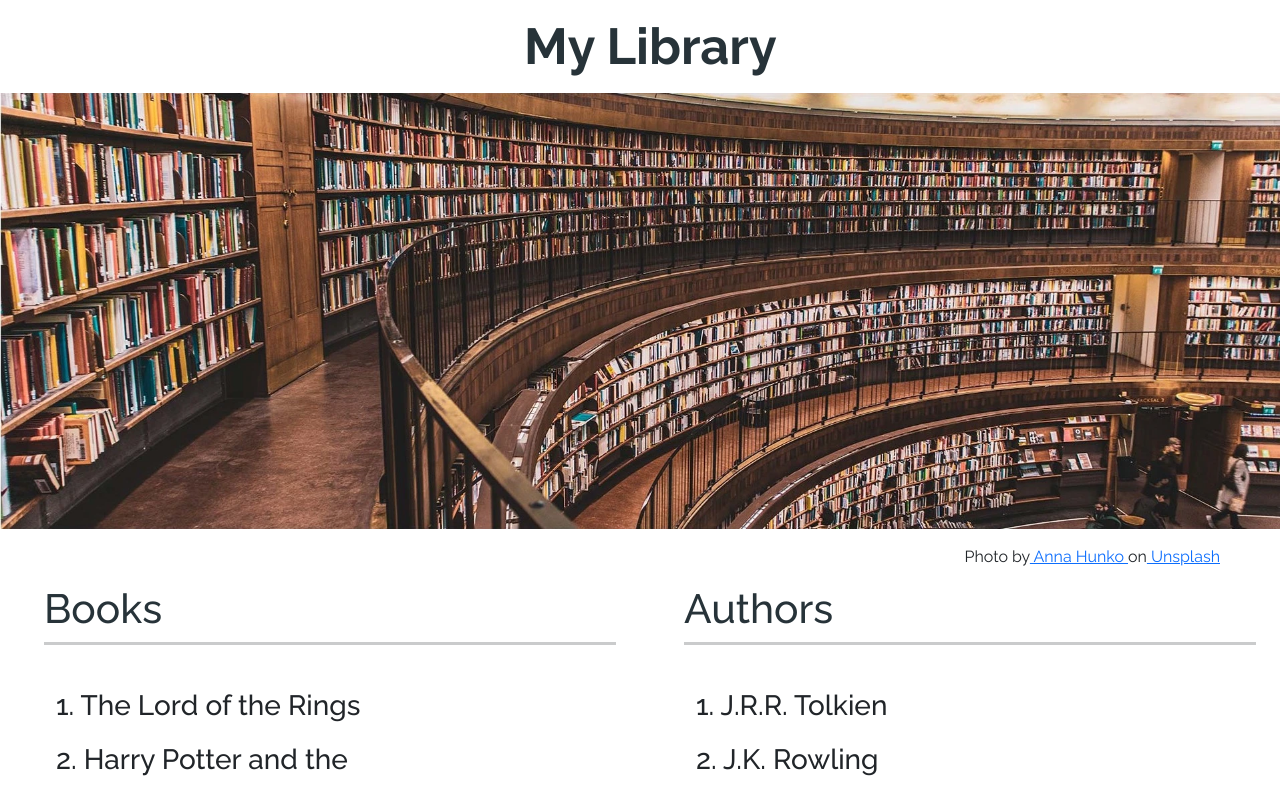
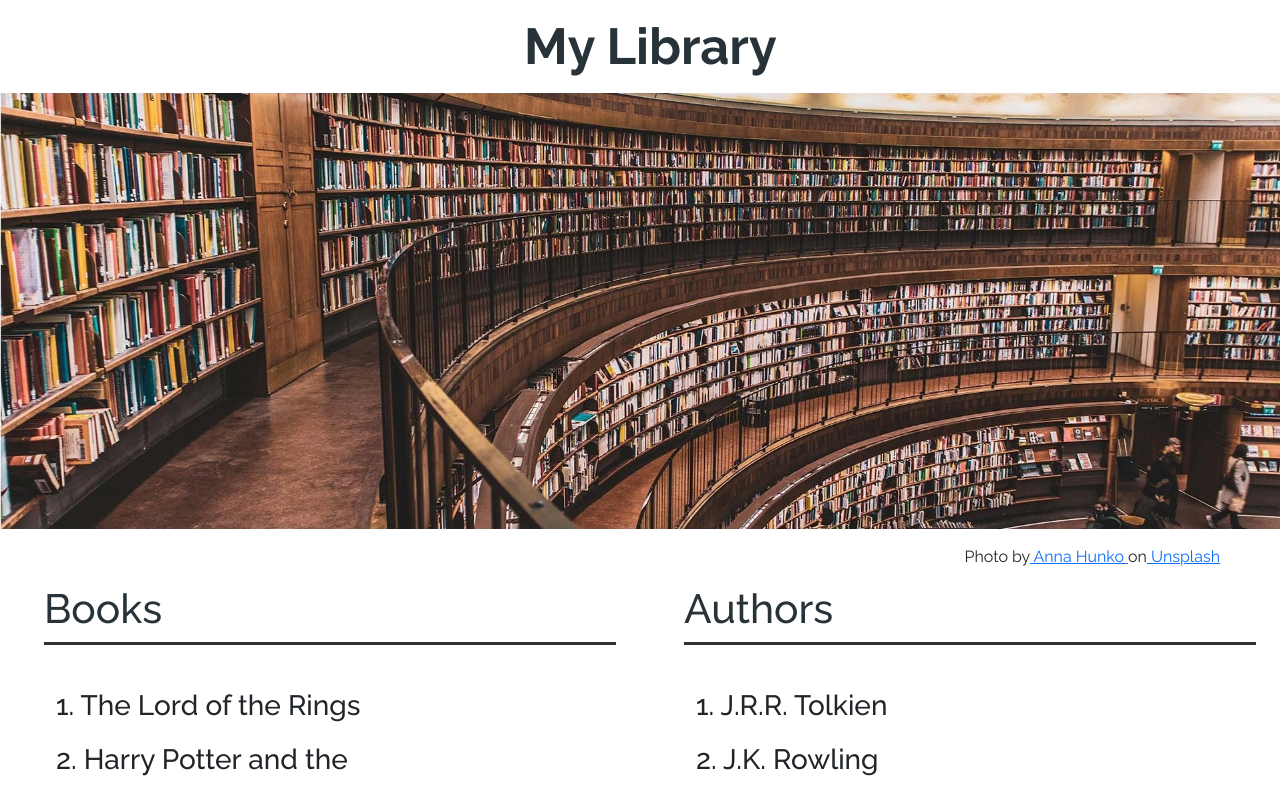
Before and after one commit to bitdevlk/library-spa, a React (Create React App) app: page / in a window 1280 px wide. Shown: the top 788 px of the page. Built offline with nearby package versions, Linux system fonts and the light colour scheme.

Commit message:
Fix opacity of <hr> Book combo box visual fix

```diff
--- a/src/components/Author/AuthorWelcome.tsx
+++ b/src/components/Author/AuthorWelcome.tsx
@@ -6,7 +6,7 @@ const AuthorWelcome: FunctionComponent = () => {
         <Row className="px-0 col-sm-12">
             <Col className="px-0">
                 <p className="h1">Authors</p>
-                <hr className="py-0 mb-3 mt-1" />
+                <hr className="py-0 mb-3 mt-1 opacity-100" />
             </Col>
 
         </Row>
--- a/src/components/Book/BooksWelcome.tsx
+++ b/src/components/Book/BooksWelcome.tsx
@@ -6,7 +6,7 @@ const BooksWelcome: FunctionComponent = () => {
         <Row className="px-0 col-sm-12">
             <Col className="px-0">
                 <h1 className="h1">Books</h1>
-                <hr className="py-0 mb-3 mt-1" />
+                <hr className="py-0 mb-3 mt-1 opacity-100" />
             </Col>
 
         </Row>
--- a/src/components/Book/CreateBook.tsx
+++ b/src/components/Book/CreateBook.tsx
@@ -94,9 +94,10 @@ const CreateBook: React.FC<CreateBookPropsModel> = (props: PropsWithChildren<Cre
                             options={authorOptions}
                             onChange={(selectedOption) => { handleAuthorSelectChange(selectedOption) }}
                             onMenuOpen={() => { loadAuthors() }}
-                            placeholder="Select Author"
+                            placeholder=""
                             className="basic-multi-select"
                             classNamePrefix="select"
+                            isClearable={true}
                         />
 
 
```
